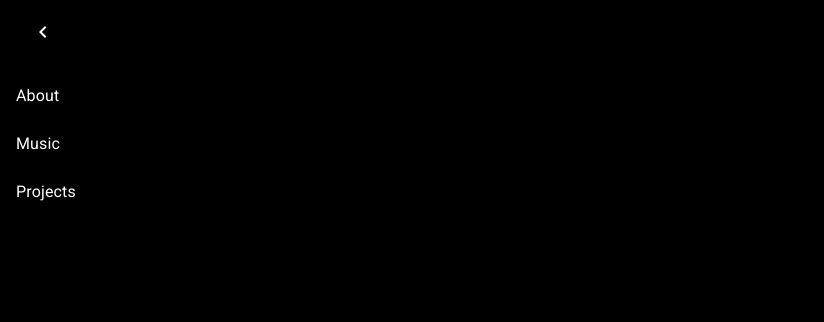
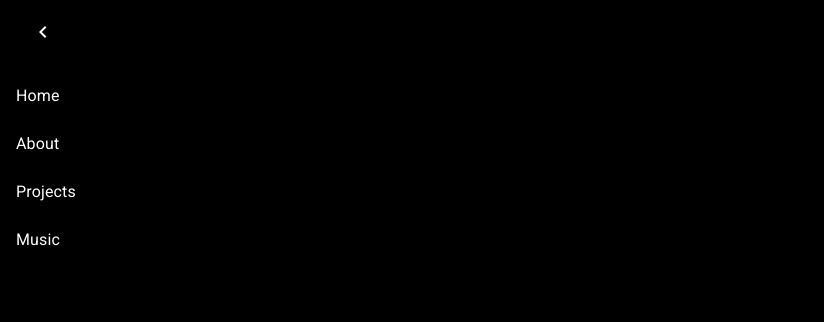
Before and after one commit to daveavi/personal-website-react, a React (Create React App) app in the folder my-personal-website/: page / in a window 1280 px wide. Both pictures are taken after a click on the button "Menu". Shown: the top 322 px of the page, without its empty margins (0-824 px from the left). Built offline with nearby package versions, Linux system fonts and the light colour scheme.

Commit message:
able to hover over list items

```diff
--- a/my-personal-website/src/App.js
+++ b/my-personal-website/src/App.js
@@ -68,7 +68,15 @@ const useStyles = makeStyles((theme) => ({
     ...theme.mixins.toolbar,
     justifyContent: 'flex-end',
   },
-  leftIcon:{
+  listItem:{
+    '&:hover $listItemText': {
+      color: 'grey'
+    },
+    border: 'none',
+    outline: '0 !important'
+
+  },
+  listItemText:{
 
   }
 }));
@@ -139,12 +147,12 @@ function App() {
         </div>
 
           <List>
-              {['About', 'Music', 'Projects'].map((text, index) => (
-                <ListItem button key={text}>
-                  <ListItemText primary={text} />
+              {['Home','About', 'Projects', 'Music'].map((text) => (
+                <ListItem className={classes.listItem} button key={text}>
+                  <ListItemText className={classes.listItemText} primary={text}/>
                 </ListItem>
               ))}
-            </List>
+          </List>
           </Drawer>
           <Typography variant="h2" component = "div">
             Avi Dave
```
